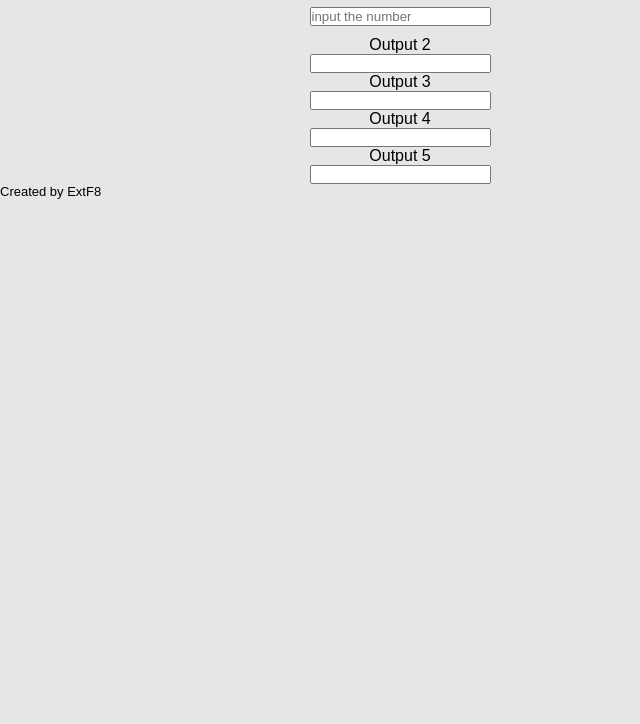
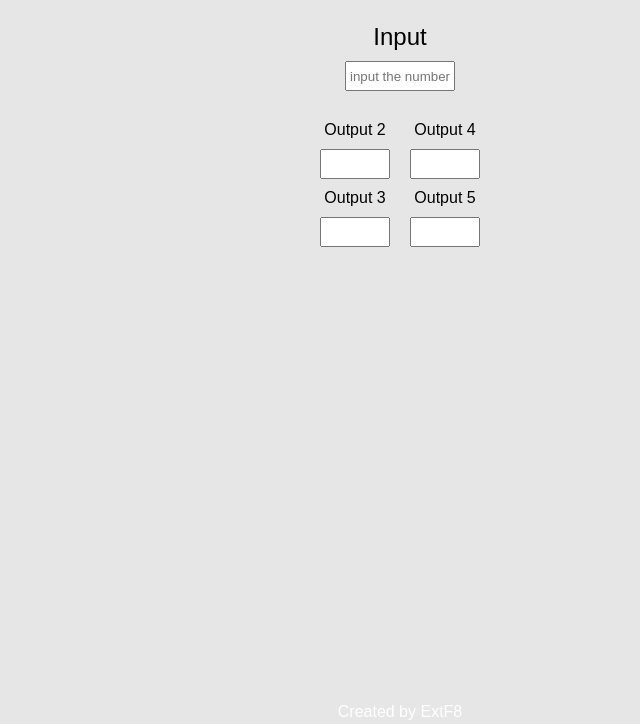
Before and after one commit to ExtF8/elmulator, an Electron app: page index.html in a window 800 px wide. Shown: the part 76-800 px from the top of the page, without its empty margins (0-640 px from the left). Drawn offline with Linux system fonts and the light colour scheme.

Commit message:
Renamed classes

```diff
--- a/index.html
+++ b/index.html
@@ -13,12 +13,13 @@
     <body>
         <header>
             <h1>Elmulator</h1>
-            <p>For the Rings that need to be lorded</p>
+            <h6>For the Rings that need to be lorded</h6>
         </header>
         <main>
             <div class="container">
                 <!-- input -->
                 <div class="input_one">
+                    <p id="input_title">Input</p>
                     <input
                         type="number"
                         id="input1"
@@ -26,9 +27,9 @@
                         size="50"
                     />
                 </div>
-                <div class="output">
+                <div class="output_container">
                     <!-- output 2 and 3 -->
-                    <div class="output_two_three">
+                    <div class="outputs">
                         <p>Output 2</p>
                         <input type="number" id="input2" readonly />
                         <p>Output 3</p>
@@ -36,7 +37,7 @@
                     </div>
 
                     <!-- output 4 and 5 -->
-                    <div class="output_fore_five">
+                    <div class="outputs">
                         <p>Output 4</p>
                         <input type="number" id="input4" readonly />
                         <p>Output 5</p>
--- a/style.css
+++ b/style.css
@@ -26,7 +26,7 @@ header {
 }
 
 h1 {
-    font-size: 1.8rem;
+    font-size: 2.5rem;
 }
 
 p {
@@ -38,25 +38,58 @@ p {
     flex-direction: column;
     align-items: center;
     justify-content: center;
-    gap: 10px;
-    max-width: 1100px;
     margin: 0 auto;
 }
 
-.input_one{
-    align-items: center;
-
+#input_title {
+    font-size: 1.5rem;
 }
 
-.output{
+.input_one {
+    display: flex;
+    align-items: center;
+    flex-direction: column;
+    justify-content: space-between;
+    gap: 10px;
+    padding: 10px;
+}
+
+.output_container {
+    display: flex;
     flex-direction: row;
+    padding: 10px;
+}
+
+.outputs {
+    display: flex;
+    flex-direction: column;
+    justify-content: space-between;
+    gap: 10px;
+    padding: 10px;
 }
 
 footer {
-    font-size: small;
-    position:fixed
+    display: flex;
+    justify-content: center;
+    align-items: center;
+    position: absolute;
+    bottom: 0;
+    width: 100%;
+    height: 1.5rem;
+    color: white;
+    /* background-color: #EA738DFF; */
 }
 
+input {
+    width: 70px;
+    height: 30px;
+    text-align: center;
+    /* font-size: large; */
+}
+
+#input1 {
+    width: 110px;
+}
 
 input::-webkit-outer-spin-button,
 input::-webkit-inner-spin-button {
```
Also changed, not shown: calculator.js (added).
